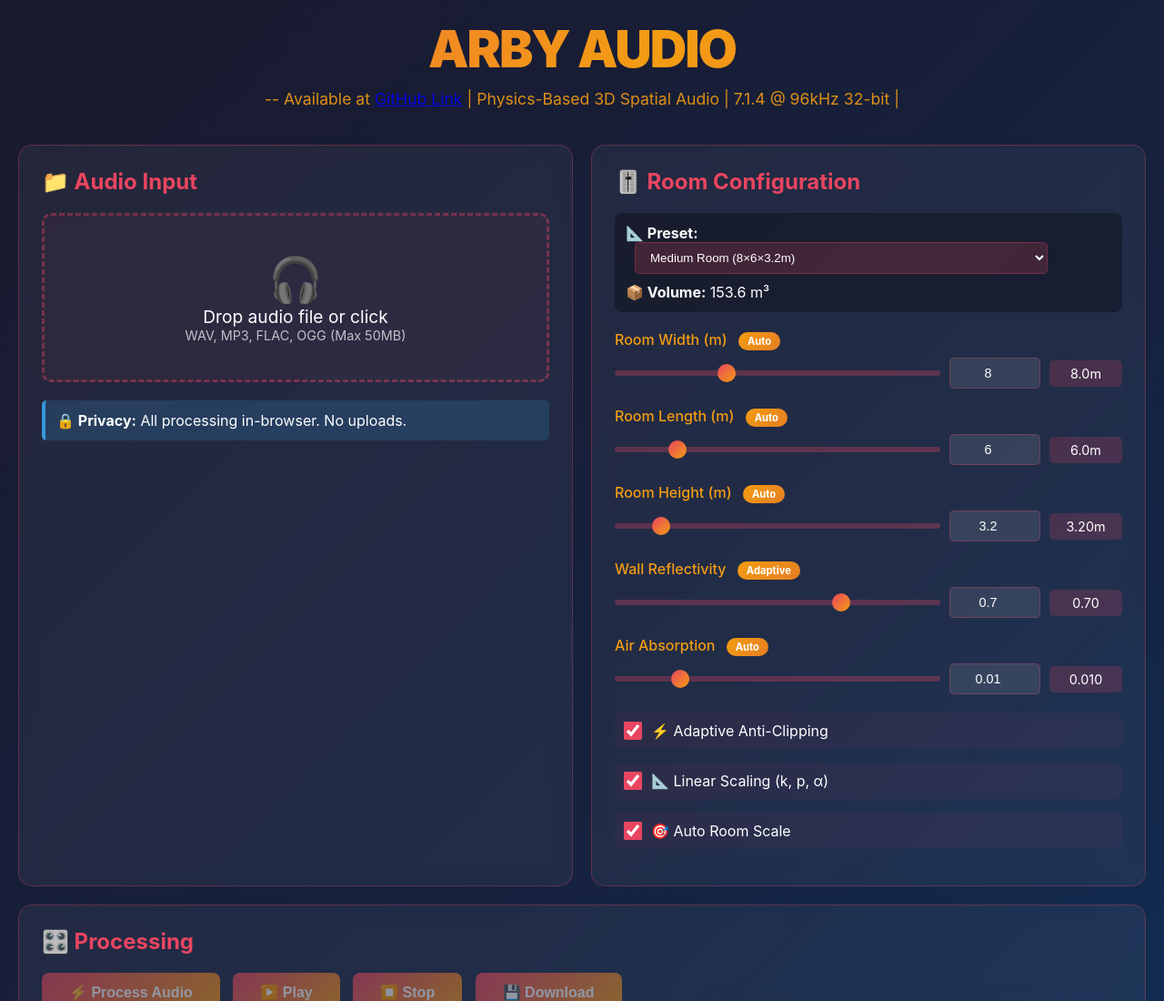
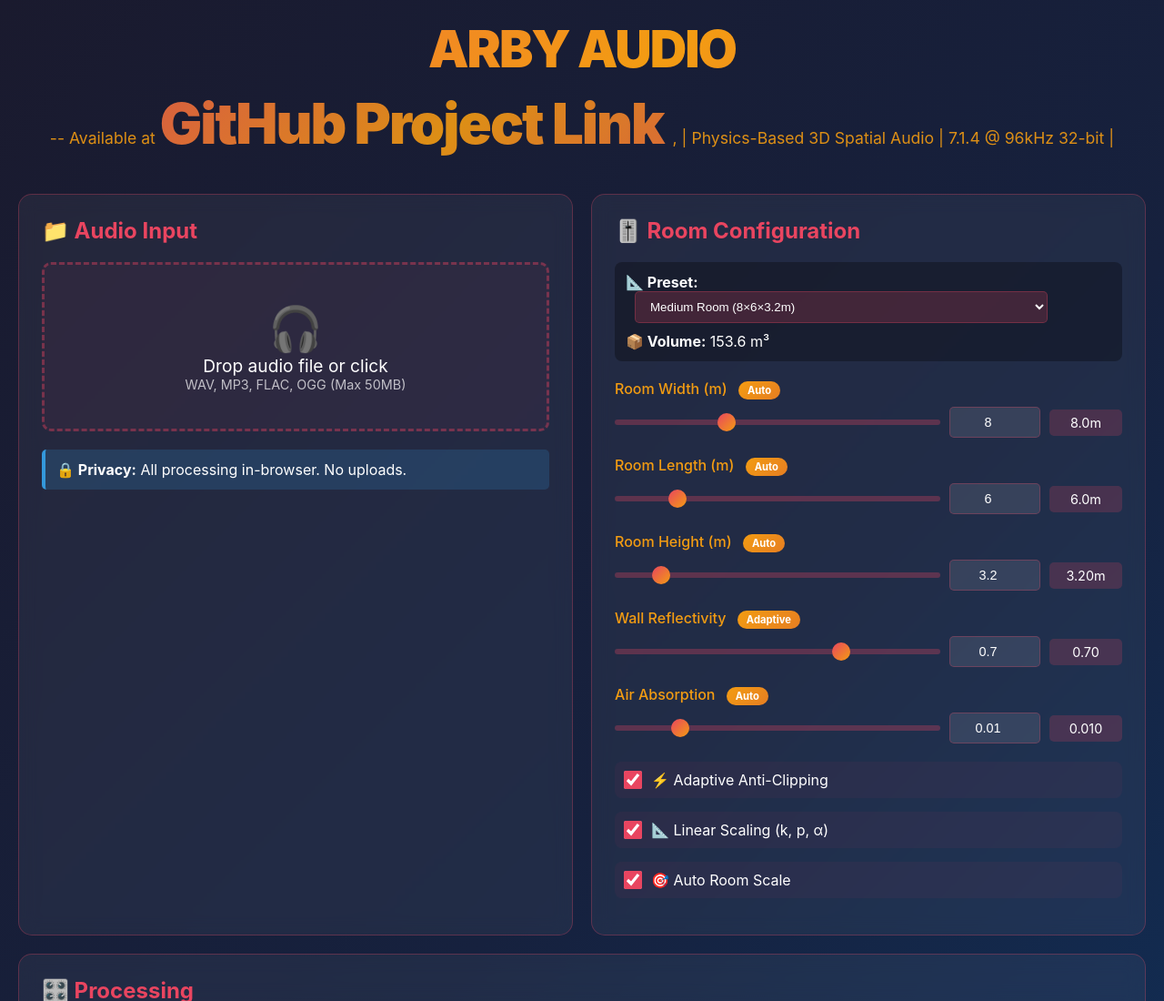
Before and after one commit to space-contributes/arby-audio_3d, a plain HTML site: page index.html in a window 1280 px wide. Shown: the top 1100 px of the page at 91% size. Drawn offline with Linux system fonts and the light colour scheme.

Commit message:
Update index.html

```diff
--- a/index.html
+++ b/index.html
@@ -306,7 +306,7 @@
     <div class="container">
         <header>
             <div class="brand-logo">ARBY AUDIO</div>
-            <p class="brand-tagline">-- Available at <a href="https://www.example.com">GitHub Link</a>  | Physics-Based 3D Spatial Audio | 7.1.4 @ 96kHz 32-bit |
+            <p class="brand-tagline">-- Available at <a class="brand-logo" href="https://github.com/space-contributes/arby-audio_3d/">GitHub Project Link </a>, | Physics-Based 3D Spatial Audio | 7.1.4 @ 96kHz 32-bit |
              </p>
         </header>
 
```
